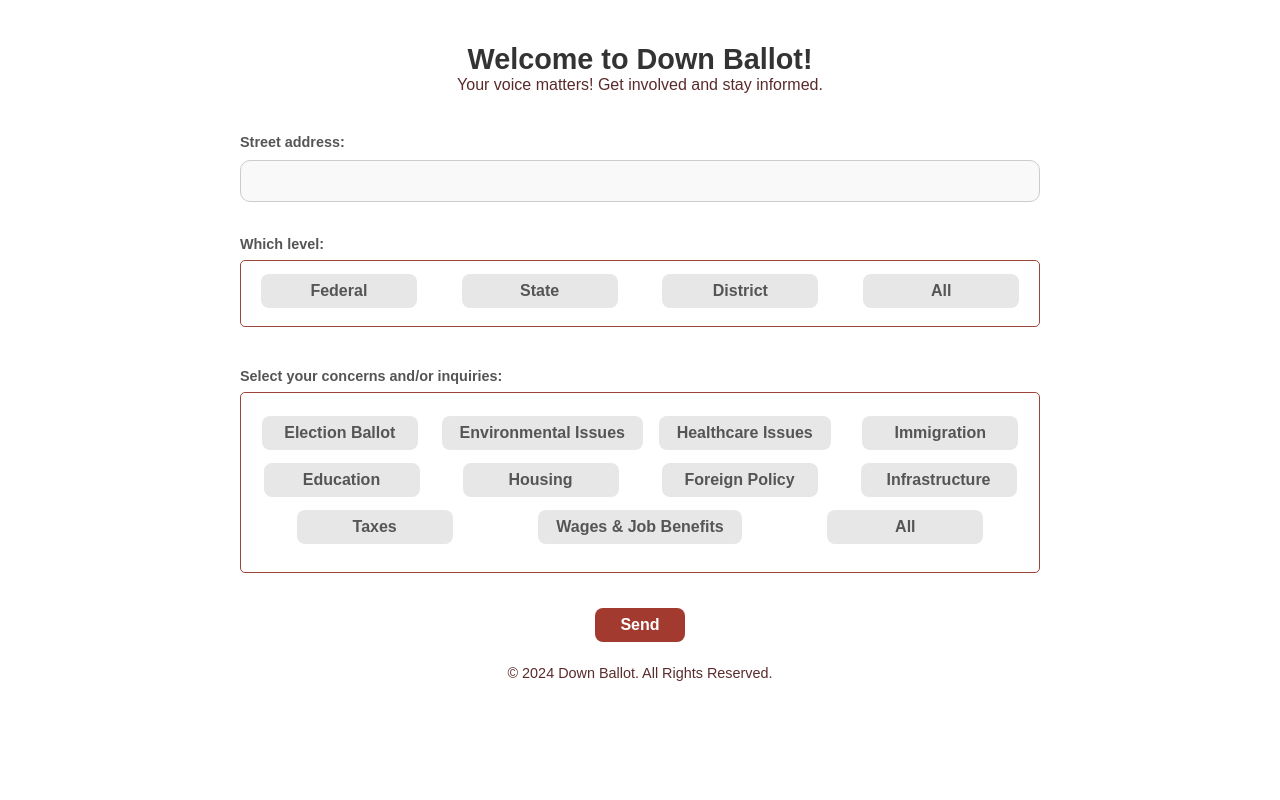
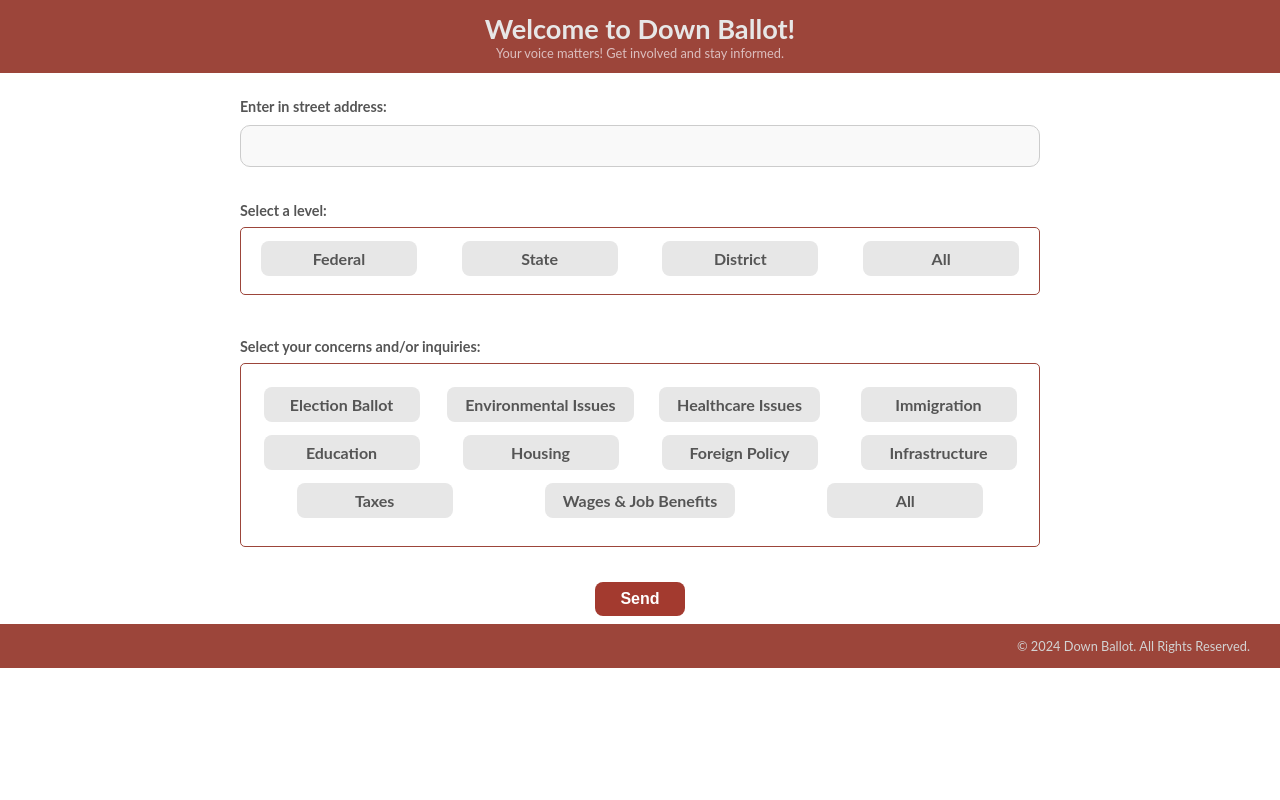
Before and after one commit to pruyontrarakk/Down-Ballot, a Flask app: page / in a window 1280 px wide. Run offline with Flask 3, Linux system fonts and the light colour scheme; some libraries are stand-ins or nearby versions.

Commit message:
header and footer

```diff
--- a/static/css/styles.css
+++ b/static/css/styles.css
@@ -1,10 +1,13 @@
 
 /* General styling */
-body {
+
+body, html {
     background-color: #ffffff;
-    font-family: 'Arial', sans-serif;
-    color: #333;
-    padding: 20px;
+    font-family: 'Lato', sans-serif;
+    margin: 0; /* Remove any margin from the body and html */
+    padding: 0; /* Remove any padding from the body and html */
+    width: 100%; /* Ensure full width */
+    height: 100%; /* Ensure full height */
 }
 
 h1, h2 {
@@ -164,36 +167,40 @@ label {
 
 /* Header styling */
 .site-header {
-    background-color: #ffffff;
     color: rgb(90, 43, 43);
-    padding: 15px 0; /* Decrease padding */
+    padding: 12px 0; /* Decrease padding */
     text-align: center;
     width: 100%;
     position: relative;
+    background-color: #9c453a;
 }
 
 .site-header h1 {
     margin: 0;
-    font-size: 1.8rem; /* Decrease font-size */
+    font-size: 1.7rem; /* Decrease font-size */
+    color: #e7e7e7;
+
 }
 
 .site-header p {
     margin: 0;
-    font-size: 1rem; /* Decrease font-size */
+    font-size: 0.8rem; /* Decrease font-size */
+    color: #dcbebe;
 }
+
 
 /* Footer styling */
 .site-footer {
-    background-color: #ffffff;
-    color: rgb(90, 43, 43);
-    text-align: center;
-    padding: 15px 0; /* Decrease padding */
+    background-color: #9c453a;
+    color: rgb(211, 211, 211);
+    text-align: right; /* Align the text to the right */
+    padding: 1px 0; /* Decrease padding */
     bottom: 0;
     width: 100%;
     position: relative;
+    font-size: 0.8rem;
 }
 
-.site-footer p {
-    margin: 0;
-    font-size: 0.9rem; /* Decrease font-size */
+.footer-content {
+    padding-right: 30px; /* Adds padding inside the footer */
 }
--- a/templates/form.html
+++ b/templates/form.html
@@ -8,7 +8,7 @@
 <main class="form-container">
         <form class="form" id="user-info" action="">
             <div class="field half">
-                <label for="street-address">Street address:</label>
+                <label for="street-address">Enter in street address:</label>
                 <input id="street-address", class="text-input">
             </div>
 
@@ -16,7 +16,7 @@
 
 
             <div class="field"></div>
-                <label>Which level: </label>
+                <label>Select a level: </label>
 
                 <div class="button-box">
                     <ul class="checkboxes">
--- a/templates/layout.html
+++ b/templates/layout.html
@@ -25,7 +25,9 @@
 
 <!-- Footer Section -->
 <footer class="site-footer">
-    <p>&copy; 2024 Down Ballot. All Rights Reserved.</p>
+    <div class="footer-content">
+        <p>&copy; 2024 Down Ballot. All Rights Reserved.</p>
+    </div>
 </footer>
 
 <!-- Link to external JS file -->
```
